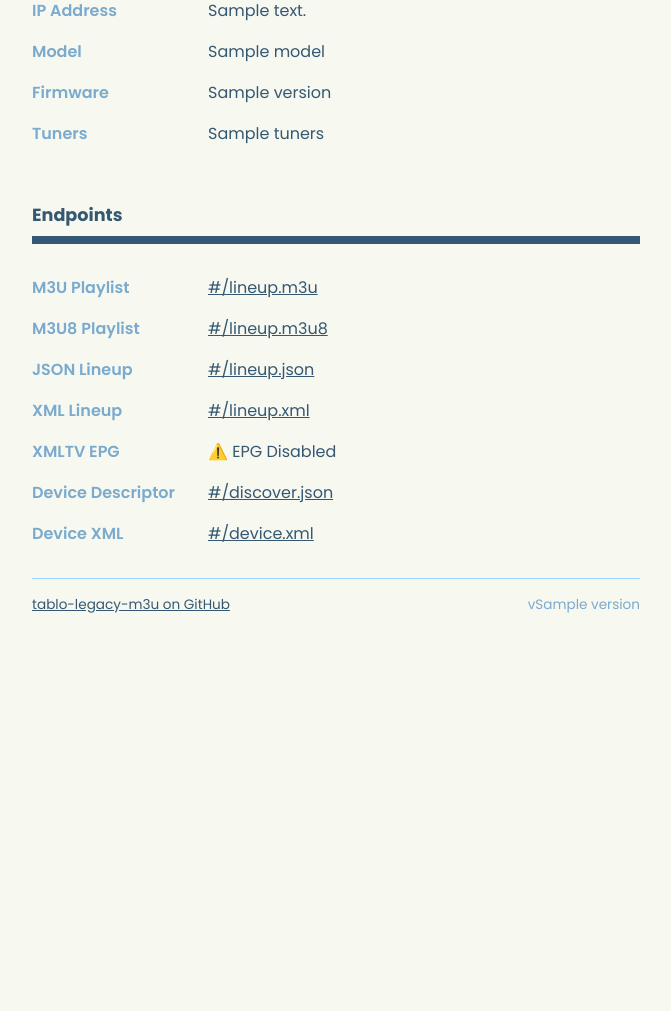
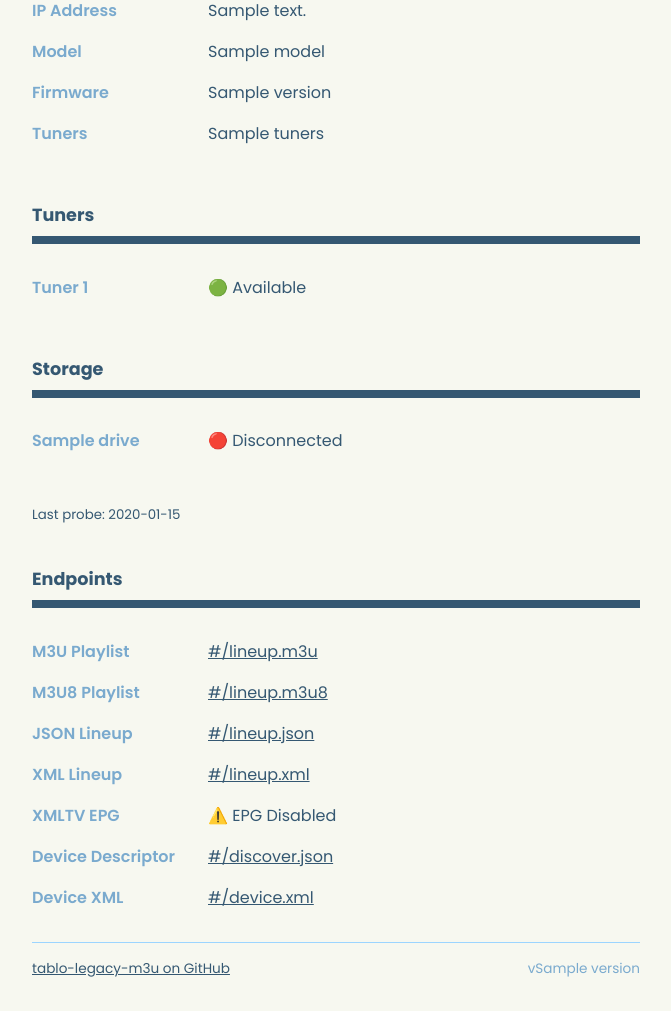
Before and after one commit to gtronset/tablo-legacy-m3u, a Python web app: template tablo_legacy_m3u/templates/index.html in a window 1280 px wide. Shown: the part 586-1597 px from the top of the page, without its empty margins (304-975 px from the left). Before the commit the page ends 1199 px from the top, so only its background shows below. Run offline with Jinja, Linux system fonts and the light colour scheme; the template is opened without the code that fills it: most values are stand-ins (such as "Sample title", 1, 10 or a date in 2020).

Commit message:
Improve status page

```diff
--- a/tablo_legacy_m3u/app_state.py
+++ b/tablo_legacy_m3u/app_state.py
@@ -37,6 +37,7 @@ class DeviceStatus:
     tuners: list[TunerStatus] = field(default_factory=list)
     harddrives: list[HarddriveInfo] = field(default_factory=list)
     guide_status: GuideStatus | None = None
+    last_guide_update: datetime | None = None
     last_probe: datetime | None = None
     error: str | None = None
 
--- a/tablo_legacy_m3u/routes.py
+++ b/tablo_legacy_m3u/routes.py
@@ -94,11 +94,14 @@ def index() -> str:
     return render_template(
         "index.html",
         friendly_name=friendly_name,
+        phase=app_state.phase,
         server_info=server_info,
+        device_status=app_state.device_status,
         base_url=base_url,
         version=__version__,
         enable_epg=app_state.enable_epg,
         schedulers=app_state.schedulers,
+        tz=config.tz,
     )
 
 
--- a/tablo_legacy_m3u/templates/index.html
+++ b/tablo_legacy_m3u/templates/index.html
@@ -4,6 +4,9 @@
         <meta charset="utf-8">
         <meta name="viewport" content="width=device-width, initial-scale=1">
         <title>{{ friendly_name }} — tablo-legacy-m3u</title>
+        {% if phase not in ("ready", "error") %}
+            <meta http-equiv="refresh" content="5">
+        {% endif %}
         <link rel="preconnect" href="https://fonts.googleapis.com">
         <link rel="preconnect" href="https://fonts.gstatic.com" crossorigin>
         <link href="https://fonts.googleapis.com/css2?family=Poppins:wght@400;600;700&display=swap"
@@ -136,16 +139,16 @@
                     {% if scheduler.last_success %}
                         <br>
                         <small>Last refresh:
-                            <time datetime="{{ scheduler.last_success.strftime('%Y-%m-%dT%H:%M:%SZ') }}">
-                                {{ scheduler.last_success.strftime("%Y-%m-%d %H:%M:%S UTC") }}
+                            <time datetime="{{ scheduler.last_success.astimezone(tz).strftime('%Y-%m-%dT%H:%M:%SZ') }}">
+                                {{ scheduler.last_success.astimezone(tz).strftime("%Y-%m-%d %H:%M:%S %Z") }}
                             </time>
                         </small>
                     {% endif %}
                     {% if scheduler.next_run %}
                         <br>
                         <small>Next refresh:
-                            <time datetime="{{ scheduler.next_run.strftime('%Y-%m-%dT%H:%M:%SZ') }}">
-                                {{ scheduler.next_run.strftime("%Y-%m-%d %H:%M:%S UTC") }}
+                            <time datetime="{{ scheduler.next_run.astimezone(tz).strftime('%Y-%m-%dT%H:%M:%SZ') }}">
+                                {{ scheduler.next_run.astimezone(tz).strftime("%Y-%m-%d %H:%M:%S %Z") }}
                             </time>
                         </small>
                     {% endif %}
@@ -162,26 +165,62 @@
         {% if server_info %}
             <dl>
                 <dt>Name</dt>
-                <dd>
-                    {{ friendly_name }}
-                </dd>
+                <dd>{{ friendly_name }}</dd>
                 <dt>IP Address</dt>
-                <dd>
-                    {{ server_info.local_address }}
-                </dd>
+                <dd>{{ server_info.local_address }}</dd>
                 <dt>Model</dt>
-                <dd>
-                    {{ server_info.model.name }}
-                </dd>
+                <dd>{{ server_info.model.name }}</dd>
                 <dt>Firmware</dt>
-                <dd>
-                    {{ server_info.version }}
-                </dd>
+                <dd>{{ server_info.version }}</dd>
                 <dt>Tuners</dt>
-                <dd>
-                    {{ server_info.model.tuners }}
-                </dd>
+                <dd>{{ server_info.model.tuners }}</dd>
             </dl>
+            {% if device_status.tuners %}
+                <h2>Tuners</h2>
+                <dl>
+                    {% for tuner in device_status.tuners[:server_info.model.tuners] %}
+                        <dt>Tuner {{ loop.index }}</dt>
+                        <dd>
+                            {% if tuner.in_use and tuner.channel_identifier %}
+                                🔴 In use ({{ tuner.channel_identifier }})
+                            {% else %}
+                                🟢 Available
+                            {% endif %}
+                        </dd>
+                    {% endfor %}
+                </dl>
+            {% endif %}
+
+            {% if device_status.harddrives %}
+                <h2>Storage</h2>
+                <dl>
+                    {% for drive in device_status.harddrives %}
+                        <dt>{{ drive.name }}</dt>
+                        <dd>
+                            {% if drive.connected %}
+                                🟢 Connected — {{ ((drive.free / drive.size) * 100) | round(1) }}% free
+                            {% else %}
+                                🔴 Disconnected
+                            {% endif %}
+                        </dd>
+                    {% endfor %}
+                </dl>
+            {% endif %}
+
+            {% if device_status.guide_status %}
+                <h2>Guide</h2>
+                <dl>
+                    <dt>Seeded</dt>
+                    <dd>{{ "Yes" if device_status.guide_status.guide_seeded else "No" }}</dd>
+                    {% if device_status.last_guide_update %}
+                        <dt>Last Update</dt>
+                        <dd>{{ device_status.last_guide_update.astimezone(tz).strftime("%Y-%m-%d %H:%M:%S %Z") }}</dd>
+                    {% endif %}
+                </dl>
+            {% endif %}
+            {% if device_status.last_probe %}
+                <p><small>Last probe: {{ device_status.last_probe.astimezone(tz).strftime("%Y-%m-%d %H:%M:%S %Z") }}</small></p>
+            {% endif %}
         {% else %}
             <p>Connecting to Tablo device...</p>
         {% endif %}
```
Also changed, not shown: tablo_legacy_m3u/main.py (+9 -4 lines), tests/test_main.py (+32 -9 lines), tests/test_routes.py (+37 -12 lines), 1 other file.
